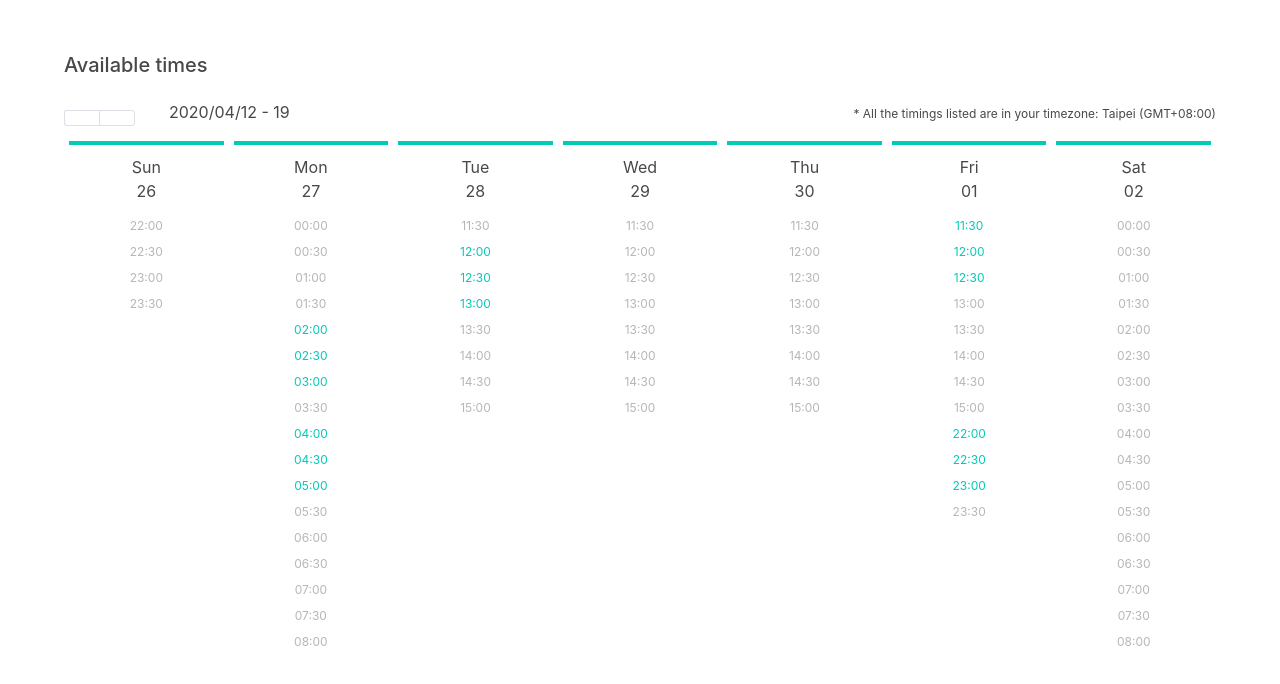
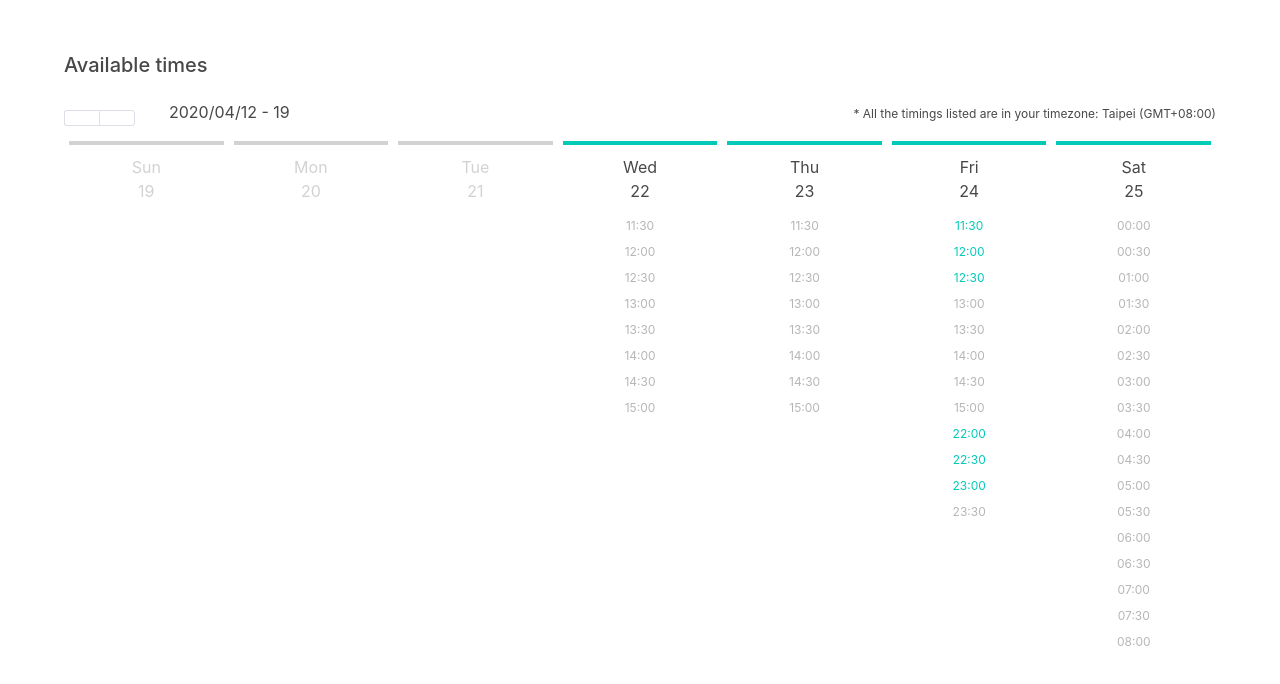
Before and after one commit to Irishdesign/calander-with-time-zone, a React (Create React App) app: page / in a window 1280 px wide. Shown: the top 684 px of the page. Built offline with nearby package versions, Linux system fonts and the light colour scheme.

Commit message:
整理檔案 ＋arrow btn CSS

```diff
--- a/src/App.scss
+++ b/src/App.scss
@@ -7,6 +7,7 @@ $gray: #d2d2d2;
     }
     border: 1px solid $green;
 }
+
 * {
     min-width: 0;
     min-height: 0;
@@ -58,7 +59,6 @@ body {
                     display: inline-block;
                     line-height: 1;
                     white-space: nowrap;
-                    cursor: pointer;
                     background: #fff;
                     border: 1px solid #dcdfe6;
                     text-align: center;
@@ -69,7 +69,7 @@ body {
                     font-weight: 500;
                     i {
                         &::before {
-                            color: #606266;
+                            color: $gray;
                             font-size: 9px;
                             font-weight: 100;
                         }
@@ -78,13 +78,19 @@ body {
                         border-right: transparent;
                         border-top-right-radius: 0px;
                         border-bottom-right-radius: 0px;
+                    }
+                }
+                button.active {
+                    cursor: pointer;
+                    i {
+                        &::before {
+                            color: #606266;
+                        }
+                    }
+                    &:nth-child(1) {
                         &:hover {
-                            // border: 1px solid $green;
                             @include btn_hover;
                             border-right: transparent;
-                            // i::before {
-                            //     color: $green;
-                            // }
                         }
                     }
                     &:nth-child(2) {
@@ -138,6 +144,12 @@ body {
         .day_header {
             border-top: 4px solid $green;
             padding: 10px 0;
+            &.expired {
+                border-top: 4px solid $gray;
+                div {
+                    color: $gray;
+                }
+            }
         }
         .day_body {
             display: grid;
@@ -155,6 +167,9 @@ body {
                     display: unset;
                 }
             }
+            &.expired {
+                display: none;
+            }
         }
     }
 }
--- a/src/App.tsx
+++ b/src/App.tsx
@@ -1,8 +1,11 @@
 import React from "react"
 import "./App.scss"
-import rowData from "./data2.json"
+import rowData from "./data.json"
+import rowData2 from "./data2.json"
+import rowData3 from "./data3.json"
 import dayjs, { Dayjs } from "dayjs"
 import Controller from "./components/controller"
+import { getDateOrTime, getEachIndexArr, initClassTimeCol } from "./utility"
 
 import DayCreater from "./components/day"
 
@@ -32,131 +35,33 @@ interface W_arragement {
     booked: IndexArr
 }
 
-// export const createCalendar = () => {
-//     const table = []
-//     const today = new Date("2020-04-20")
-//     const today_weekday = today.getDay()
-//     const startDate = dayjs().add(-today_weekday, "day")
-//     console.log(today_weekday, startDate)
-//     const renderDate = []
-//     for (let i = 0; i < 7; i++) {
-//         table.push(
-//             <div className="day-container">
-//                 <div className="weekday">{dayjs(startDate).add(i, "day").format("ddd")}</div>
-//                 <div className="date">{dayjs(startDate).add(i, "day").format("DD")}</div>
-//             </div>
-//         )
-//     }
-
-//     return table
-// }
-export const initClassTimeCol = () => {
-    const resArr: string[] = []
-    for (let i = 0; i < 24; i++) {
-        i < 10 ? resArr.push("0" + i + ":00") : resArr.push(i + ":00")
-        i < 10 ? resArr.push("0" + i + ":30") : resArr.push(i + ":30")
-    }
-    return resArr
-}
-
 function App() {
     const { useState, useEffect } = React
-    const [data, setData] = useState<Idata>(rowData)
-    const [activeYYYYMM, setActiveYYYYMM] = useState("202004")
     const [weekTitle, setWeekTitle] = useState<Dayjs[]>([])
     const [initTable, setInitTable] = useState(initClassTimeCol)
     const [WeekArrangement, setWeekArrangement] = useState<W_arragement>({ available: {}, booked: {} })
 
+    //init
     useEffect(() => {
         createWeekTitle()
+        initArrangement()
     }, [])
 
-    useEffect(() => {
-        if (rowData) {
-            initDataObj()
-        }
-    }, [rowData])
     const createWeekTitle = () => {
-        const table = []
-        const today = new Date("2020-04-26")
+        const today = new Date("2020-04-19")
         const today_weekday = today.getDay()
 
         const startDate = dayjs(today).add(-today_weekday, "day")
 
-        const renderDate = []
+        const DaysInTheWeek = []
         for (let i = 0; i < 7; i++) {
-            renderDate.push(dayjs(startDate).add(i, "day"))
-            // table.push(
-            //     <div className="day-container">
-            //         <div className="weekday">{dayjs(startDate).add(i, "day").format("ddd")}</div>
-            //         <div className="date">{dayjs(startDate).add(i, "day").format("DD")}</div>
-            //     </div>
-            // )
+            DaysInTheWeek.push(dayjs(startDate).add(i, "day"))
         }
-        console.log(renderDate)
-
-        setWeekTitle(renderDate)
-    }
-    // const filterTimeByDate = () => {
-    //     const d = weekTitle[2]
-    //     const targetDay = d.format("YYYY-MM-DD")
-    //     console.log("targetDay", targetDay)
-    //     const a: any = []
-    //     rowData.available.forEach((item, idx) => {
-    //         const next_StartD = rowData.available[idx - 1]?.start.split("T")[0]
-    //         const StartD = dayjs(rowData.available[idx]?.start)
-    //         console.log(next_StartD, StartD)
-    //         if (StartD.isBefore(d)) {
-    //             console.log("into while")
-    //             console.log(item, idx, rowData.available[idx + 1], rowData.available[idx])
-    //             if (item.start.split("T")[0] !== item.end.split("T")[0]) {
-    //                 // 跨日
-    //                 console.log("跨日")
-    //             } else {
-    //                 item.start.split("T")[0] === targetDay ? a.push(item) : console.log("no")
-    //             }
-    //         }
-    //     })
-    //     console.log(a)
-    // }
-    // const createCalander = () => {
-    //     const table = []
-    //     let lastD = new Date(Number(activeYYYYMM.slice(0, 4)), Number(activeYYYYMM.slice(4, 7)), 0)
-    //     let firstD = new Date(Number(activeYYYYMM.slice(0, 4)), Number(activeYYYYMM.slice(4, 7)) - 1, 1)
-    //     let totalD = lastD.getDate()
-    //     let firstD_W = firstD.getDay()
-    //     console.log(lastD, firstD)
-    //     //第一行補灰格
-    //     for (let i = 0; i < firstD_W; i++) {
-    //         table.push(<li key={"blankP" + i} className={`oneDate  gray-blank`} id={"blank" + i} />)
-    //     }
-    // }
-    // createCalander()
-    const test = () => {
-        const arr: any = []
-        rowData.available.map((bookedDay) => {
-            const start = new Date(bookedDay.start)
-            const end = new Date(bookedDay.end)
-
-            const hours = Math.abs(end.getTime() - start.getTime()) / 36e5
-            arr.push(hours)
-        })
+        console.log(DaysInTheWeek)
+        setWeekTitle(DaysInTheWeek)
     }
 
-    const getEachIndexArr = (from: number, to: number) => {
-        const arr = []
-        for (let i = from; i <= to; i++) {
-            arr.push(i)
-        }
-        return arr
-    }
-
-    const initDataObj = () => {
-        // const d = weekTitle[2]
-
-        // const targetDay = d.format("YYYY-MM-DD")
-        // console.log("targetDay", targetDay)
-        // const a: any = []
+    const initArrangement = () => {
         const availableIndex = getIndexArrForEachDate(rowData.available)
         const bookedIndex = getIndexArrForEachDate(rowData.booked)
         console.log("availableIndex", availableIndex)
@@ -187,37 +92,15 @@ function App() {
                 IndexArray[startD].push(...forStartD)
                 IndexArray[endD].push(...forEndD)
             }
-            // if (startD !== endD) {
-            //     const forStartD = getEachIndexArr(startT_index, 48)
-            //     const forEndD = getEachIndexArr(0, endT_index)
-            //     availableIndex[startD].push(...forStartD)
-            //     availableIndex[endD].push(...forEndD)
-            // } else {
-            //     const forStartD = getEachIndexArr(startT_index, endT_index)
-
-            // }
         })
         return IndexArray
-    }
-
-    const getDateOrTime = (str: string, type: string) => {
-        let res = ""
-        switch (type) {
-            case "t":
-                res = str.split("T")[1].slice(0, 5)
-                break
-            case "d":
-                res = str.split("T")[0]
-                break
-        }
-        return res
     }
 
     return (
         <div className="App">
             <div className="section_title">Available times</div>
             <div className="calander_head">
-                <Controller />
+                <Controller leftBtnActive={false} />
             </div>
             <div className="calander_body">
                 {weekTitle
--- a/src/components/controller.tsx
+++ b/src/components/controller.tsx
@@ -1,14 +1,21 @@
 import React from "react"
 import "element-theme-default"
-function ScheduleController() {
+const cx = require("classnames")
+
+interface I_Props {
+    leftBtnActive?: boolean
+}
+
+function ScheduleController(props: I_Props) {
     return (
         <div className="schedule_control">
             <div className="fixed_part">
                 <div className="buttion_group">
-                    <button>
+                    <button className={cx({ disabled: props.leftBtnActive })}>
                         <i className="el-icon-arrow-left" />
                     </button>
-                    <button>
+
+                    <button className="active">
                         <i className="el-icon-arrow-right" />
                     </button>
                 </div>
--- a/src/components/day.tsx
+++ b/src/components/day.tsx
@@ -10,13 +10,18 @@ interface I_Props {
 
 function DayCreater(props: I_Props) {
     const { date, initTable, bookedIndex, availableIndex } = props
+    const today = dayjs("2020-04-22")
+    console.log("date.isBefore(today)", date.isBefore(today))
+    console.log(date)
+    console.log(today)
+
     return (
         <div className="day_container">
-            <div className="day_header">
+            <div className={cx("day_header", { expired: date.isBefore(today) })}>
                 <div className="weekday">{date.format("ddd")}</div>
                 <div className="date">{date.format("DD")}</div>
             </div>
-            <div className="day_body">
+            <div className={cx("day_body", { expired: date.isBefore(today) })}>
                 {initTable.map((time, i) => {
                     return (
                         <div
--- /dev/null
+++ b/src/utility.tsx
@@ -0,0 +1,27 @@
+export const getEachIndexArr = (from: number, to: number) => {
+    const arr = []
+    for (let i = from; i <= to; i++) {
+        arr.push(i)
+    }
+    return arr
+}
+export const getDateOrTime = (str: string, type: string) => {
+    let res = ""
+    switch (type) {
+        case "t":
+            res = str.split("T")[1].slice(0, 5)
+            break
+        case "d":
+            res = str.split("T")[0]
+            break
+    }
+    return res
+}
+export const initClassTimeCol = () => {
+    const resArr: string[] = []
+    for (let i = 0; i < 24; i++) {
+        i < 10 ? resArr.push("0" + i + ":00") : resArr.push(i + ":00")
+        i < 10 ? resArr.push("0" + i + ":30") : resArr.push(i + ":30")
+    }
+    return resArr
+}
```
